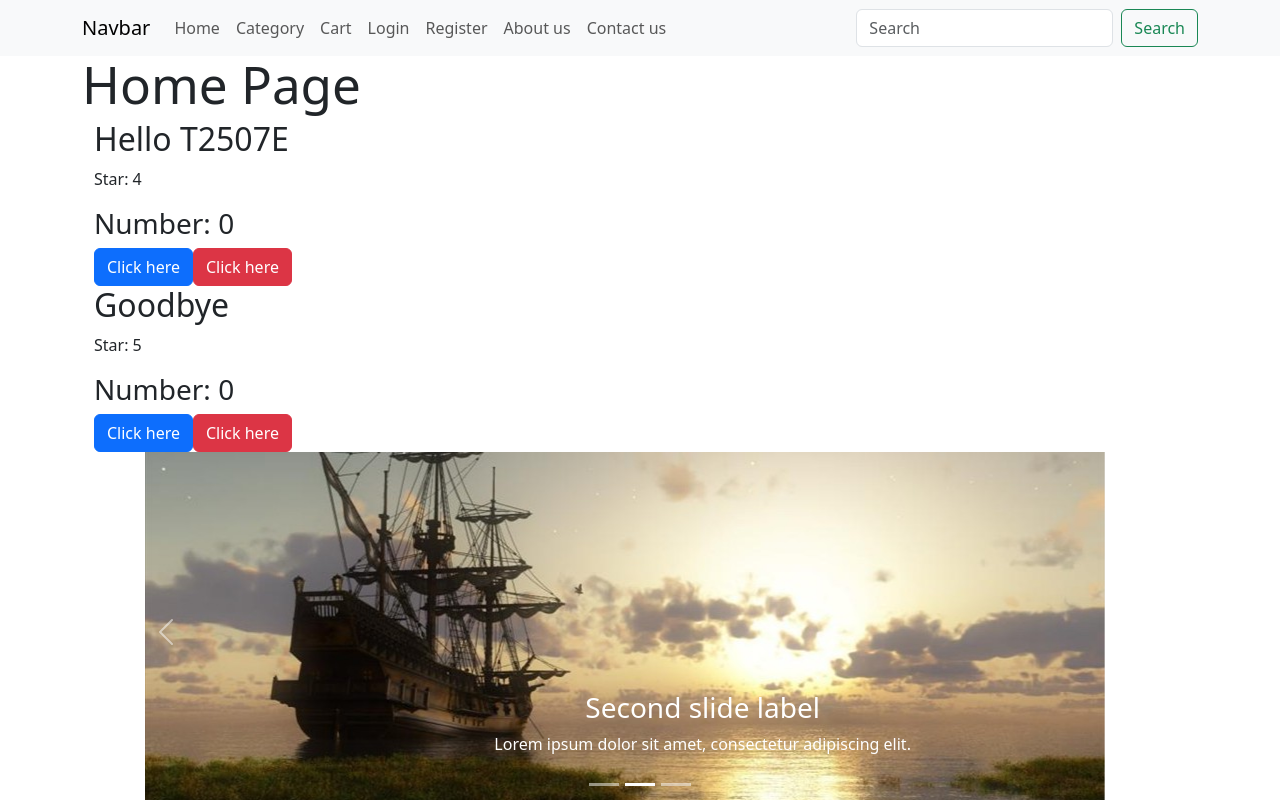
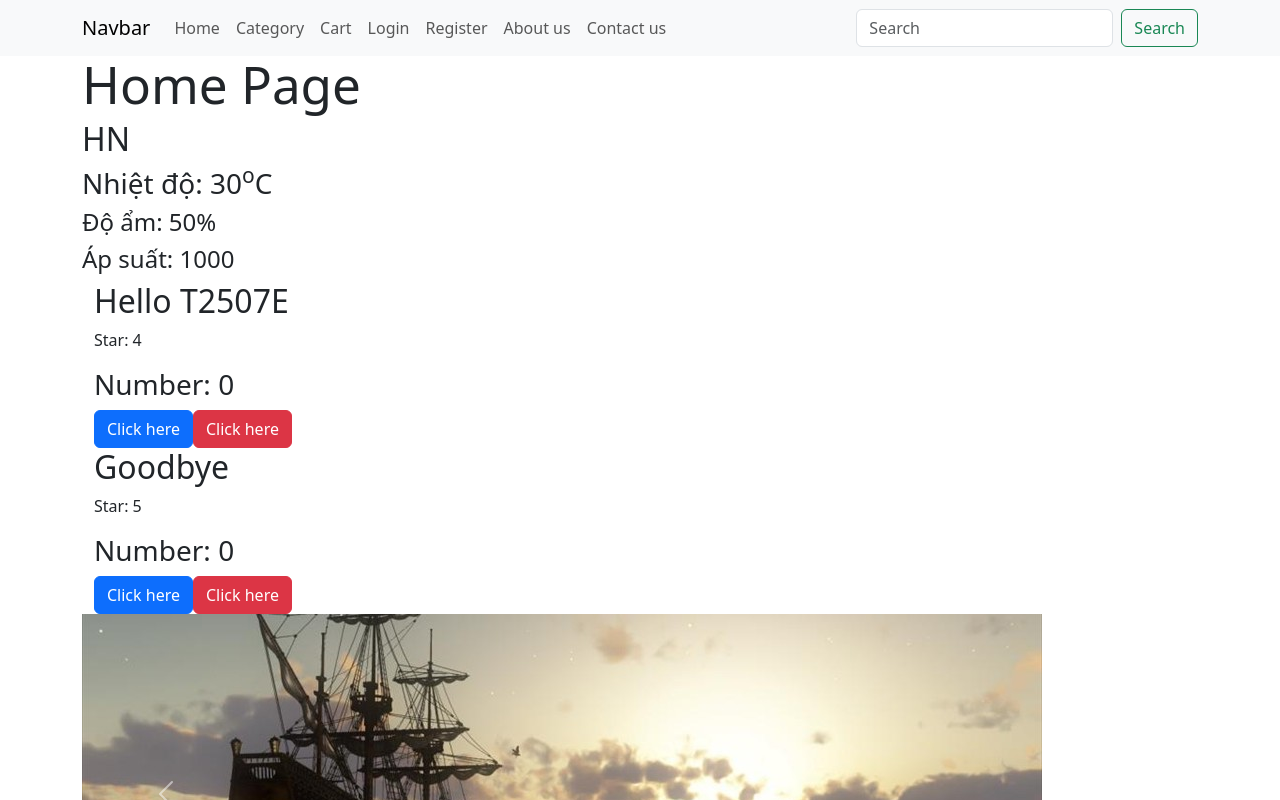
Before and after one commit to hoatq-fptaptech/t2507e-reactjs, a React (Vite) app: page / in a window 1280 px wide. Shown: the top 800 px of the page. Built offline with nearby package versions, Linux system fonts and the light colour scheme; no server answers.

Commit message:
weather - call api

```diff
--- /dev/null
+++ b/src/components/Weather.jsx
@@ -0,0 +1,42 @@
+import { useEffect, useState } from "react";
+
+function Weather(){
+    const [data,setData] = useState(
+        {   city:"HN",
+            temp:30,
+            humidity:50,
+            pressure:1000
+        }
+    );
+    function getWeather(){ // gọi dữ liệu từ api về nạp vào biến data
+        const url = `https://api.openweathermap.org/data/2.5/weather?q=hanoi&appid=09a71427c59d38d6a34f89b47d75975c&units=metric`;
+        fetch(url).then(rs=>rs.json())
+        .then(function(dt){
+            const x = {
+                city: dt.name,
+                temp: dt.main.temp,
+                humidity: dt.main.humidity,
+                pressure: dt.main.pressure
+            }
+            setData(x);
+        });
+    }
+
+    useEffect(function(){
+        // chạy hàm getWeather ddeer lấy dữ liệu về sau khi có UI
+        getWeather();
+    },[]);
+    // [] nghĩa là danh sách state lắng nghe,
+    // để trống nghĩa là ko lắng nghe state nào cả
+    // và như thế sẽ chạy 1 LẦN DUY NHẤT ngay sau khi render UI xong
+
+    return (
+        <>
+            <h2>{data.city}</h2>
+            <h3>Nhiệt độ: {data.temp}<sup>o</sup>C</h3>
+            <h4>Độ ẩm: {data.humidity}%</h4>
+            <h4>Áp suất: {data.pressure}</h4>
+        </>
+    );
+}
+export default Weather;
--- a/src/pages/Home.jsx
+++ b/src/pages/Home.jsx
@@ -1,6 +1,7 @@
 import { Carousel } from "react-bootstrap";
 import "./../assets/css/home.css"
 import Section1 from "../components/Section1";
+import Weather from "../components/Weather";
 function Home(){
     const data = {
         msg: "Hello T2507E",
@@ -9,6 +10,7 @@ function Home(){
     return (
         <div className="container">
             <h1>Home Page</h1>
+            <Weather/>
             <Section1 message={data.msg} sts={4}/>
             <Section1 message={data.chat} sts={5}/>
             <Carousel>
```
